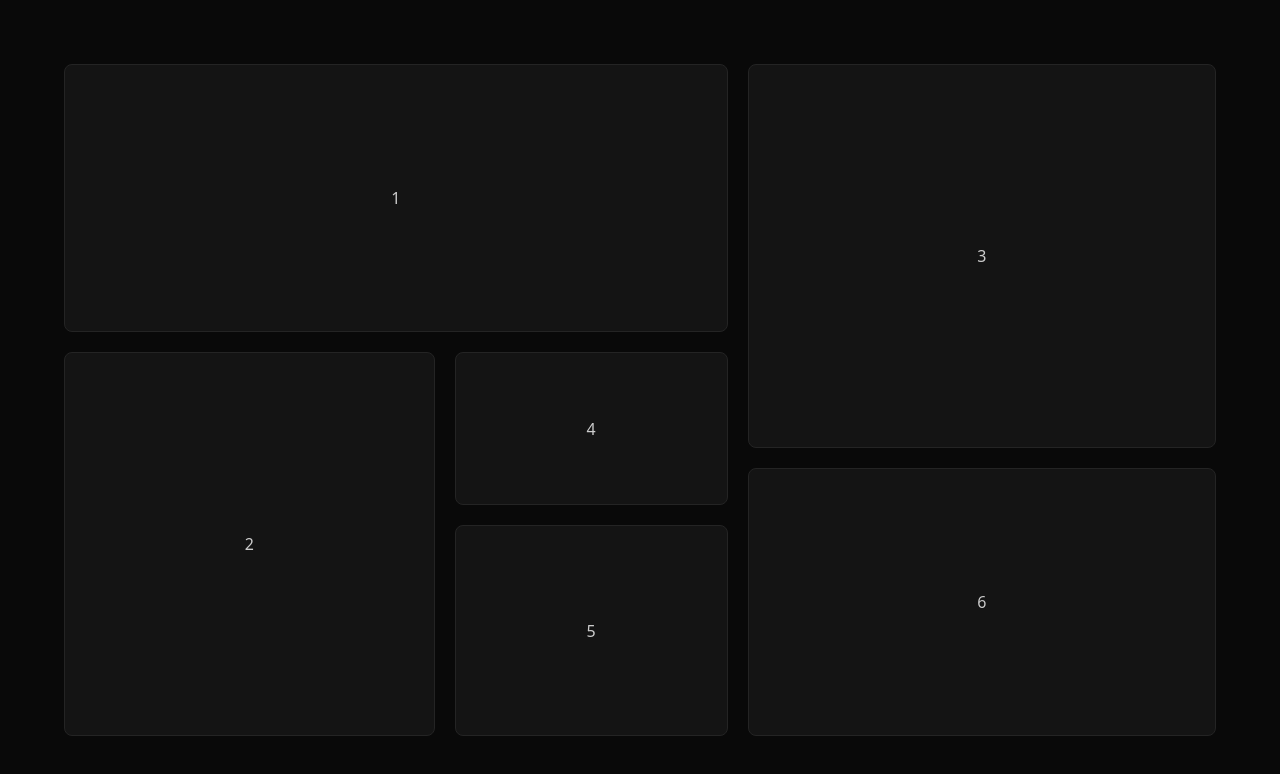
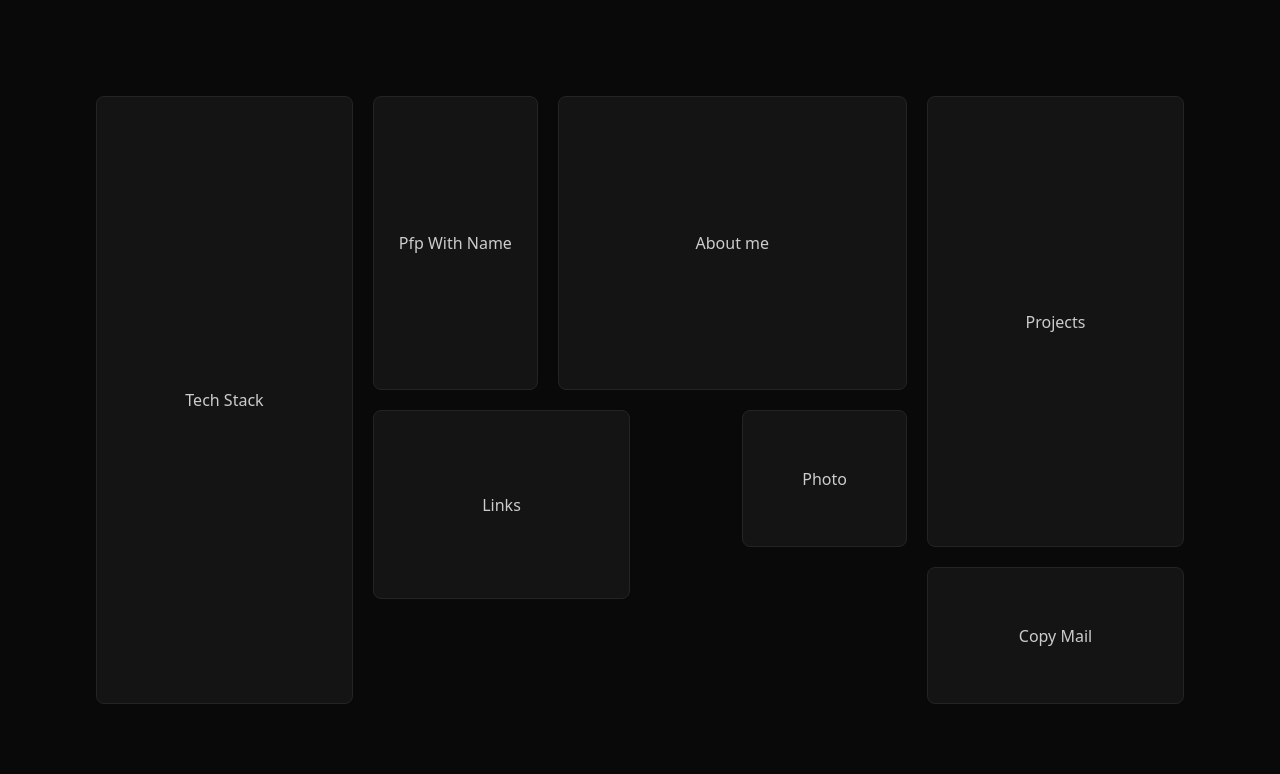
Before and after one commit to dhanushd-27/Portfolio, a Next.js app: page / in a window 1280 px wide. Shown: the top 774 px of the page. Built offline with nearby package versions, Linux system fonts and the light colour scheme.

Commit message:
Update Layout

```diff
--- a/src/app/page.tsx
+++ b/src/app/page.tsx
@@ -3,25 +3,28 @@ import React from 'react'
 export default function Home() {
   return (
     <>
-      <div className="bg-bg-dark h-screen flex justify-center items-center p-16">
+      <div className="bg-bg-dark h-screen flex justify-center items-center p-24">
         <div className='grid grid-cols-12 grid-rows-12 gap-5 w-full h-full'>
-          <div className="box col-start-1 col-end-8 row-start-1 row-end-6 flex items-center justify-center">
-            <p className='text-default'>1</p>
+          <div className='box col-start-1 col-end-4 row-start-1 row-end-13 flex items-center justify-center'>
+            <p className='text-default'>Tech Stack</p>
           </div>
-          <div className="box col-start-1 col-end-5 row-start-6 row-end-13 flex items-center justify-center">
-            <p className='text-default'>2</p>
+          <div className='box col-start-4 col-end-6 row-start-1 row-end-7 flex items-center justify-center'>
+            <p className='text-default'>Pfp With Name</p>
           </div>
-          <div className="box col-start-8 col-end-13 row-start-1 row-end-8 flex items-center justify-center">
-            <p className='text-default'>3</p>
+          <div className='box col-start-6 col-end-10 row-start-1 row-end-7 flex items-center justify-center'>
+            <p className='text-default'>About me</p>
           </div>
-          <div className="box col-start-5 col-end-8 row-start-6 row-end-9 flex items-center justify-center">
-            <p className='text-default'>4</p>
+          <div className='box col-start-10 col-end-13 row-start-1 row-end-10 flex items-center justify-center'>
+            <p className='text-default'>Projects</p>
           </div>
-          <div className="box col-start-5 col-end-8 row-start-9 row-end-13 flex items-center justify-center">
-            <p className='text-default'>5</p>
+          <div className='box col-start-8 col-end-10 row-start-7 row-end-10 flex items-center justify-center'>
+            <p className='text-default'>Photo</p>
           </div>
-          <div className='box col-start-8 col-end-13 row-start-8 row-end-13 flex items-center justify-center'>
-            <p className='text-default'>6</p>
+          <div className='box col-start-4 col-end-7 row-start-7 row-end-11 flex items-center justify-center'>
+            <p className='text-default'>Links</p>
+          </div>
+          <div className='box col-start-10 col-end-13 row-start-10 row-end-13 flex items-center justify-center'>
+            <p className='text-default'>Copy Mail</p>
           </div>
         </div>
       </div>
```
